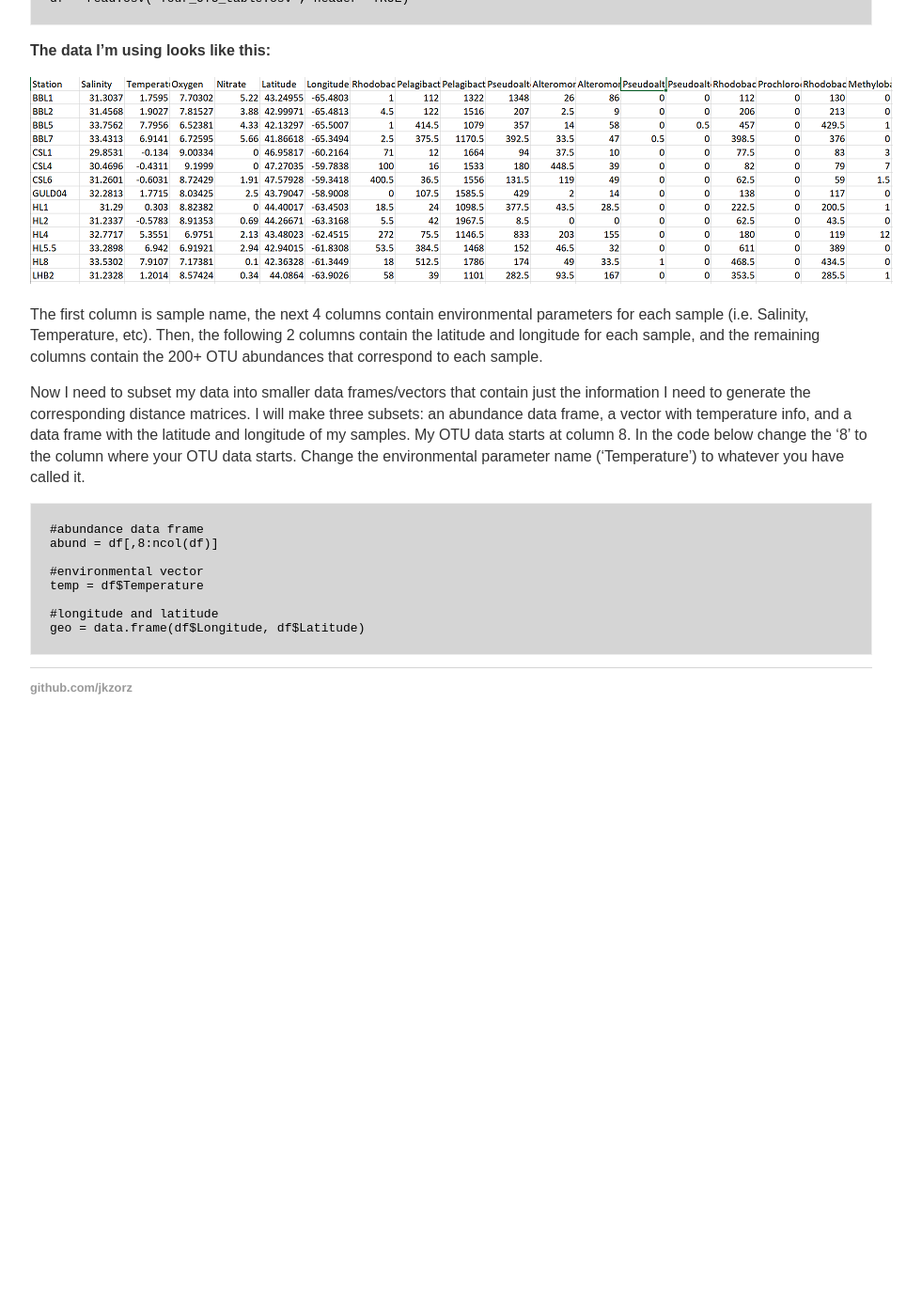
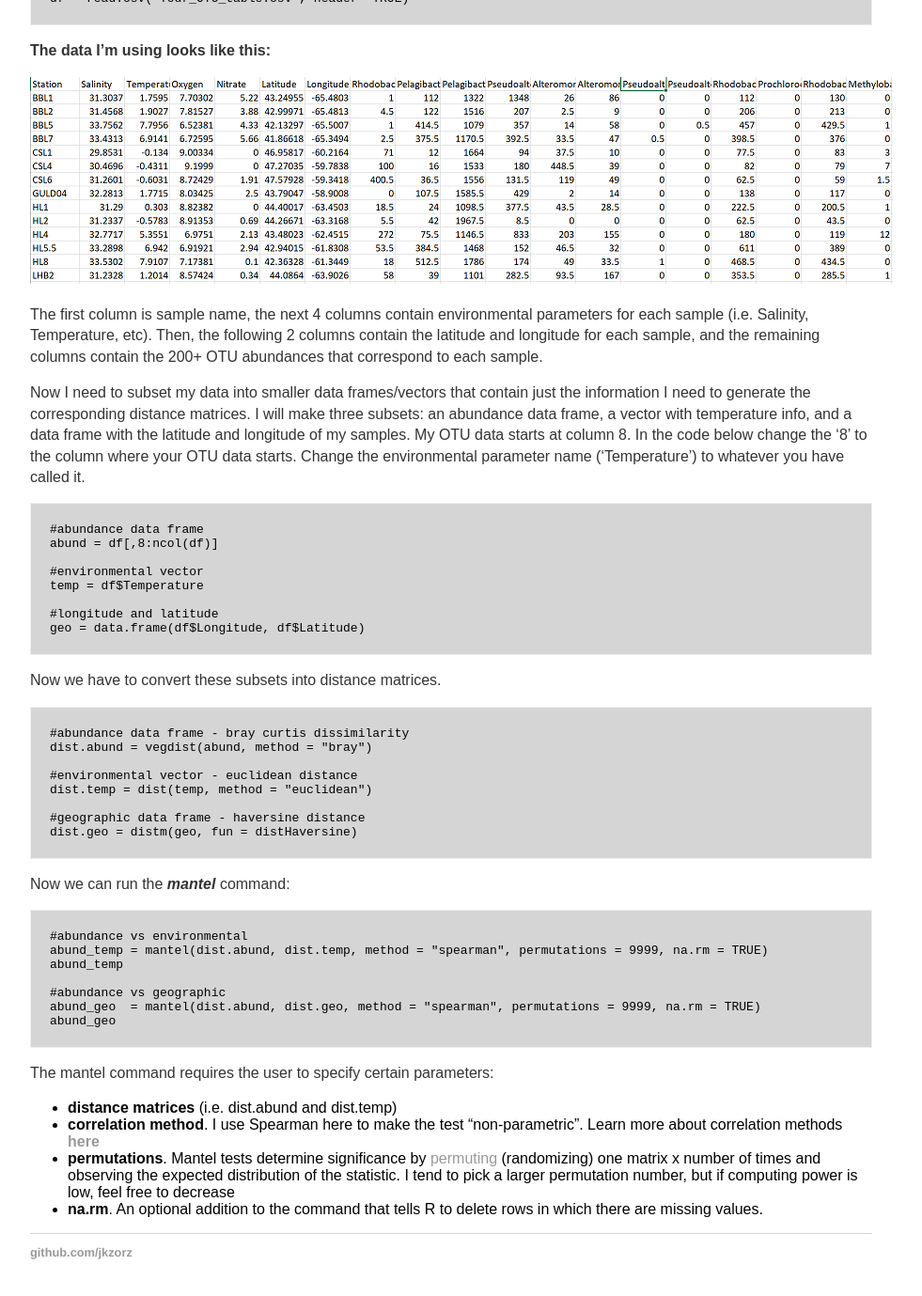
Before and after one commit to jkzorz/jkzorz.github.io, a Jekyll site: the page built from _posts/2019-07-08-mantel-test.md, in a window 1280 px wide and 1400 px high, scrolled down 1073 px. Shown: the top 1379 px of the window at 94% size, without its empty margins (160-1141 px from the left). Built offline with Jekyll 4.4.1, drawn with Linux system fonts in a browser that asks for light colours; before the commit the page ends 1872 px from its top, so only the background shows below that.

Commit message:
Update 2019-07-08-mantel-test.md

````diff
--- a/_posts/2019-07-08-mantel-test.md
+++ b/_posts/2019-07-08-mantel-test.md
@@ -56,3 +56,34 @@ temp = df$Temperature
 #longitude and latitude
 geo = data.frame(df$Longitude, df$Latitude)
 ```
+
+Now we have to convert these subsets into distance matrices.
+
+```
+#abundance data frame - bray curtis dissimilarity
+dist.abund = vegdist(abund, method = "bray")
+
+#environmental vector - euclidean distance
+dist.temp = dist(temp, method = "euclidean")
+
+#geographic data frame - haversine distance
+dist.geo = distm(geo, fun = distHaversine)
+```
+
+Now we can run the ***mantel*** command:
+```
+#abundance vs environmental
+abund_temp = mantel(dist.abund, dist.temp, method = "spearman", permutations = 9999, na.rm = TRUE)
+abund_temp
+
+#abundance vs geographic
+abund_geo  = mantel(dist.abund, dist.geo, method = "spearman", permutations = 9999, na.rm = TRUE)
+abund_geo
+```
+
+The mantel command requires the user to specify certain parameters:
+
+- **distance matrices** (i.e. dist.abund and dist.temp)
+- **correlation method**. I use Spearman here to make the test "non-parametric". Learn more about correlation methods **[here](https://jkzorz.github.io/2019/06/11/Correlation-heatmaps.html)**
+- **permutations**. Mantel tests determine significance by [permuting](https://mb3is.megx.net/gustame/hypothesis-tests/the-mantel-test) (randomizing) one matrix x number of times and observing the expected distribution of the statistic. I tend to pick a larger permutation number, but if computing power is low, feel free to decrease
+- **na.rm**. An optional addition to the command that tells R to delete rows in which there are missing values.
````
